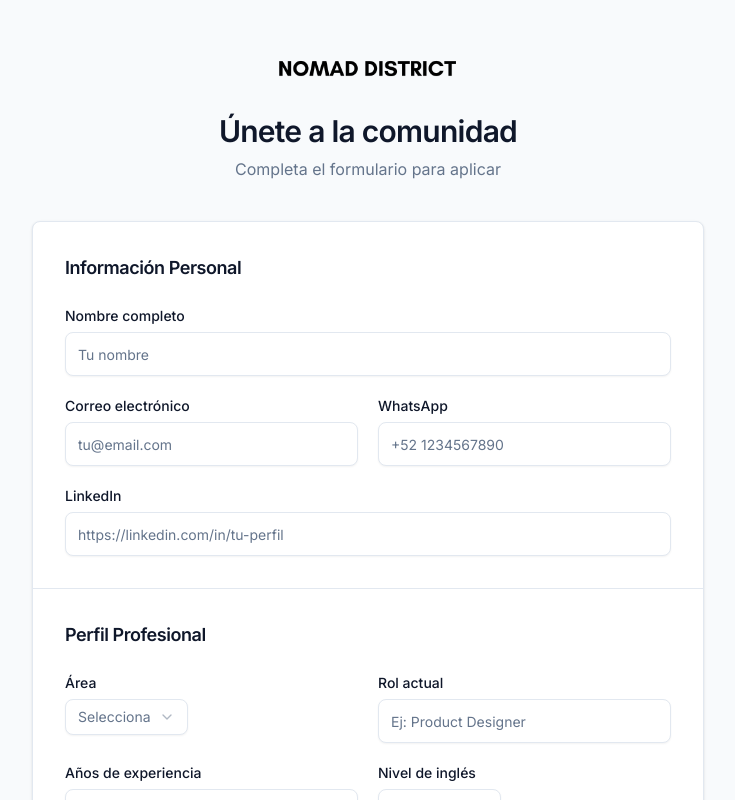
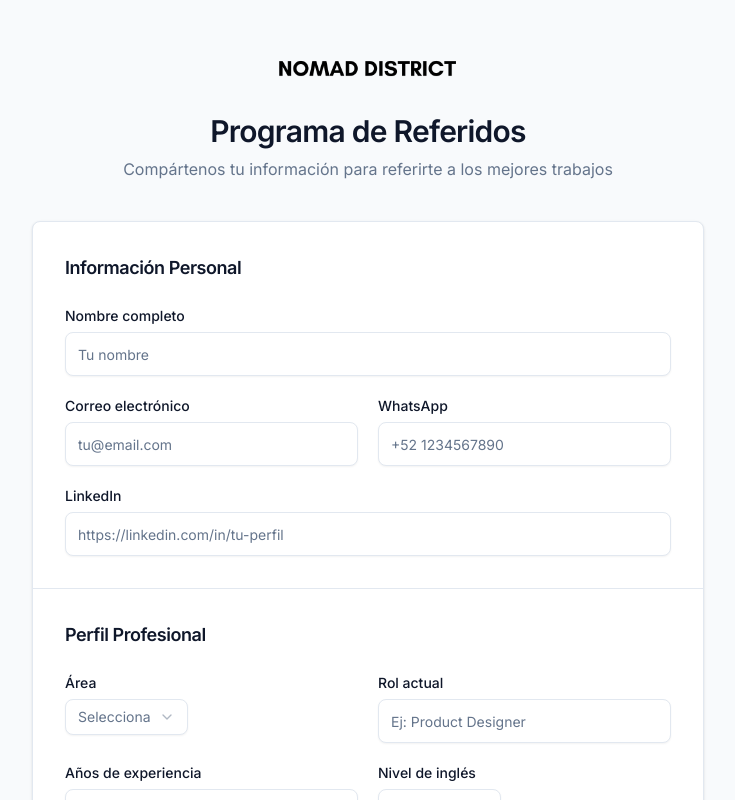
Before and after one commit to formanti/crm, a Next.js app: page /apply in a window 1280 px wide. Shown: the top 800 px of the page, without its empty margins (272-1007 px from the left). Built offline with nearby package versions, Linux system fonts and the light colour scheme.

Commit message:
Update apply page header to Programa de Referidos

```diff
--- a/app/apply/page.tsx
+++ b/app/apply/page.tsx
@@ -154,10 +154,10 @@
                         className="mx-auto mb-6"
                     />
                     <h1 className="text-3xl font-semibold text-[#0f172a]">
-                        Únete a la comunidad
+                        Programa de Referidos
                     </h1>
                     <p className="text-[#64748b] mt-2">
-                        Completa el formulario para aplicar
+                        Compártenos tu información para referirte a los mejores trabajos
                     </p>
                 </div>
 
```
